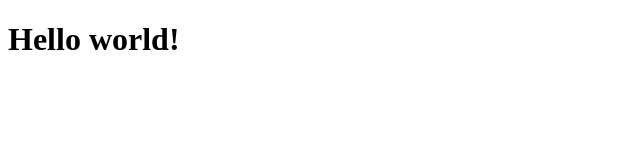
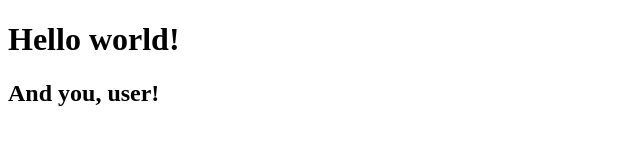
Before and after one commit to cuttenEDU/repo, a plain HTML site: page index.html in a window 1280 px wide. Shown: the whole page, without its empty margins (0-640 px from the left). Drawn offline with Linux system fonts and the light colour scheme.

Commit message:
second commit

```diff
--- a/index.html
+++ b/index.html
@@ -9,5 +9,6 @@
 </head>
 <body>
     <h1>Hello world!</h1>
+    <h2>And you, user!</h2>
 </body>
 </html>
--- a/main.js
+++ b/main.js
@@ -1,3 +1,7 @@
 function f(x){
     return x+5;
 }
+
+function g(x){
+    return x*x*x*x;
+}
--- a/style.css
+++ b/style.css
@@ -1,5 +1,9 @@
 h1{
     font-size: 5rem;
+}
+
+h2 {
+    font-weight: 900;
 }
 
 body{
```
